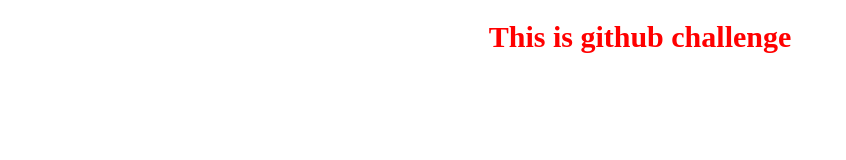
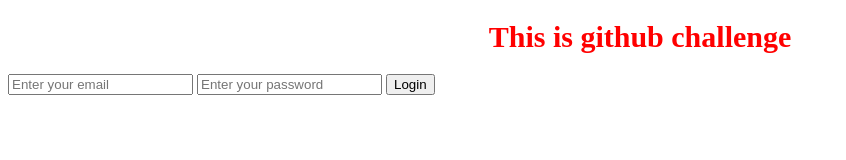
Before and after one commit to Ellino1s/My-app, a plain HTML site: page index.html in a window 1280 px wide. Shown: the whole page, without its empty margins (0-846 px from the left). Drawn offline with Linux system fonts and the light colour scheme.

Commit message:
Added HTML login form

```diff
--- a/index.html
+++ b/index.html
@@ -14,6 +14,12 @@
         This is github challenge
     </h1>
 
+    <form>
+        <input type="text" placeholder="Enter your email">
+        <input type="password" placeholder="Enter your password">
+        <input type="submit" value="Login">
+    </form>
+
     <script src="index.js"></script>
 </body>
 
```
